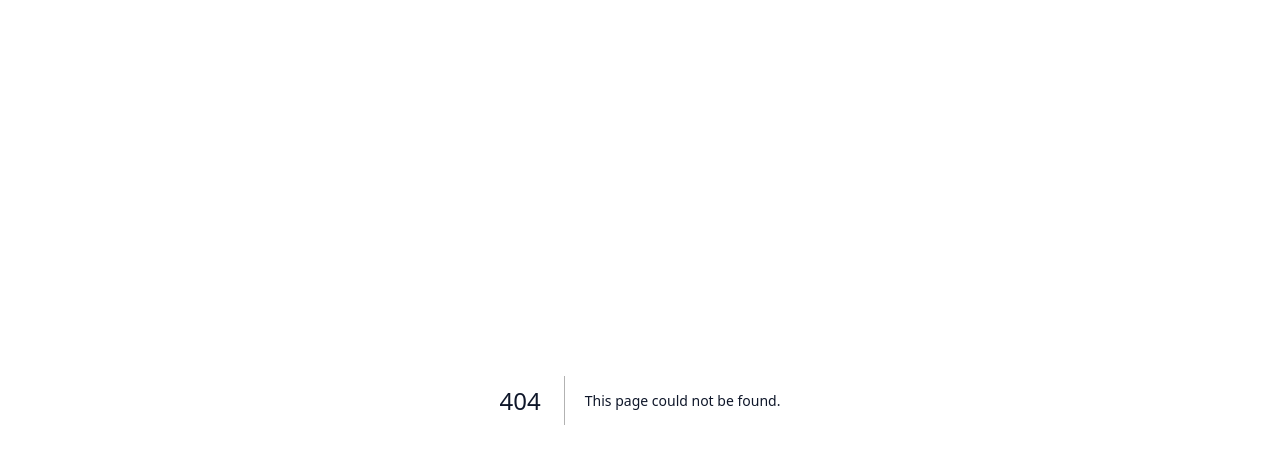
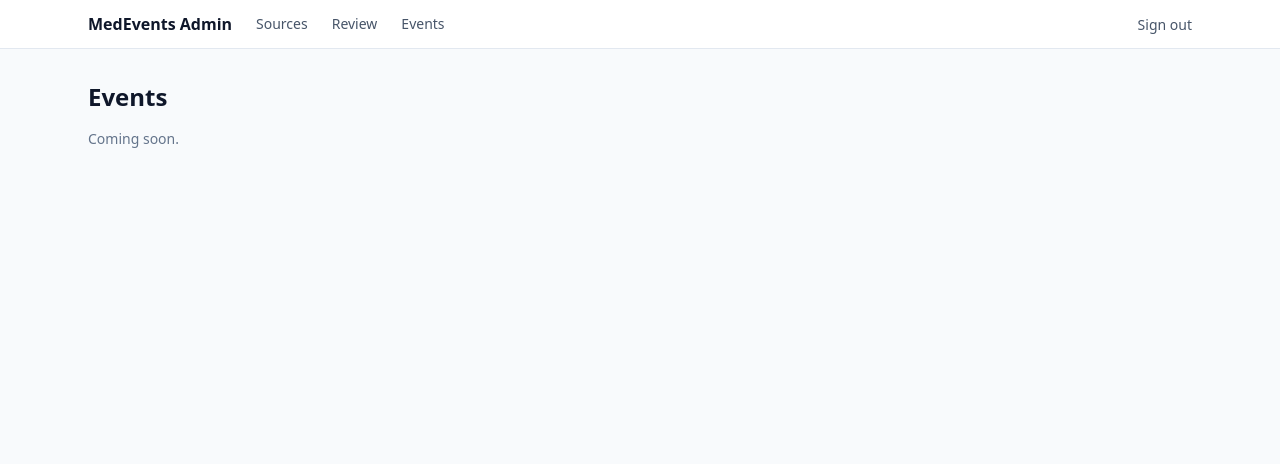
Before and after one commit to cheikhanasiaeste-boop/medevents, a Next.js app in the folder apps/web/: page /admin/events in a window 1280 px wide. Before the commit this address had no page. Shown: the top 464 px of the page. Built offline with nearby package versions, Linux system fonts and the light colour scheme.

Commit message:
feat(web): admin layout + dashboard with counts and recent audits

```diff
--- /dev/null
+++ b/apps/web/app/(admin)/admin/events/page.tsx
@@ -0,0 +1,8 @@
+export default function EventsPage() {
+  return (
+    <div>
+      <h1 className="text-2xl font-semibold">Events</h1>
+      <p className="mt-4 text-sm text-slate-500">Coming soon.</p>
+    </div>
+  );
+}
--- /dev/null
+++ b/apps/web/app/(admin)/admin/layout.tsx
@@ -0,0 +1,43 @@
+import Link from "next/link";
+import type { ReactNode } from "react";
+
+export default function AdminLayout({ children }: { children: ReactNode }) {
+  return (
+    <div className="min-h-screen bg-slate-50 text-slate-900">
+      <nav className="border-b border-slate-200 bg-white">
+        <div className="mx-auto flex max-w-6xl items-center gap-6 px-6 py-3">
+          <Link href="/admin" className="font-semibold">
+            MedEvents Admin
+          </Link>
+          <Link
+            href="/admin/sources"
+            className="text-sm text-slate-600 hover:text-slate-900"
+          >
+            Sources
+          </Link>
+          <Link
+            href="/admin/review"
+            className="text-sm text-slate-600 hover:text-slate-900"
+          >
+            Review
+          </Link>
+          <Link
+            href="/admin/events"
+            className="text-sm text-slate-600 hover:text-slate-900"
+          >
+            Events
+          </Link>
+          <form method="POST" action="/admin/logout" className="ml-auto">
+            <button
+              type="submit"
+              className="text-sm text-slate-600 hover:text-slate-900"
+            >
+              Sign out
+            </button>
+          </form>
+        </div>
+      </nav>
+      <main className="mx-auto max-w-6xl px-6 py-8">{children}</main>
+    </div>
+  );
+}
--- /dev/null
+++ b/apps/web/app/(admin)/admin/login/actions.ts
@@ -0,0 +1,35 @@
+"use server";
+
+import { redirect } from "next/navigation";
+import { cookies } from "next/headers";
+import { getIronSession } from "iron-session";
+import { sessionOptions, type SessionData } from "@/lib/auth/session";
+import { verifyPassword } from "@/lib/auth/password";
+
+export async function loginAction(formData: FormData) {
+  const password = String(formData.get("password") ?? "");
+  const next = String(formData.get("next") ?? "/admin");
+
+  const hash = process.env.ADMIN_PASSWORD_HASH;
+  if (!hash) {
+    redirect("/admin/login?error=server");
+  }
+
+  const ok = await verifyPassword(hash, password);
+  if (!ok) {
+    redirect("/admin/login?error=invalid");
+  }
+
+  const cookieStore = await cookies();
+  const session = await getIronSession<SessionData>(
+    cookieStore,
+    sessionOptions,
+  );
+  const now = Date.now();
+  session.actor = "owner";
+  session.issuedAt = now;
+  session.expiresAt = now + 24 * 60 * 60 * 1000;
+  await session.save();
+
+  redirect(next);
+}
--- a/apps/web/app/(admin)/admin/login/page.tsx
+++ b/apps/web/app/(admin)/admin/login/page.tsx
@@ -1,3 +1,5 @@
+import { loginAction } from "./actions";
+
 export default async function LoginPage({
   searchParams,
 }: {
@@ -17,7 +19,7 @@ export default async function LoginPage({
         </p>
       )}
 
-      <form method="POST" action="/admin/login" className="mt-6 space-y-3">
+      <form action={loginAction} className="mt-6 space-y-3">
         <input type="hidden" name="next" value={params.next ?? "/admin"} />
         <label className="block text-sm font-medium text-slate-700">
           Password
--- a/apps/web/app/(admin)/admin/login/route.ts
+++ /dev/null
@@ -1,36 +0,0 @@
-import { NextResponse, type NextRequest } from "next/server";
-import { getIronSession } from "iron-session";
-import { sessionOptions, type SessionData } from "@/lib/auth/session";
-import { verifyPassword } from "@/lib/auth/password";
-
-export async function POST(req: NextRequest) {
-  const form = await req.formData();
-  const password = String(form.get("password") ?? "");
-  const next = String(form.get("next") ?? "/admin");
-
-  const hash = process.env.ADMIN_PASSWORD_HASH;
-  if (!hash) {
-    return NextResponse.redirect(
-      new URL("/admin/login?error=server", req.url),
-      303,
-    );
-  }
-
-  const ok = await verifyPassword(hash, password);
-  if (!ok) {
-    return NextResponse.redirect(
-      new URL("/admin/login?error=invalid", req.url),
-      303,
-    );
-  }
-
-  const res = NextResponse.redirect(new URL(next, req.url), 303);
-  // iron-session v8: pass (Request, Response, options) for route handlers
-  const session = await getIronSession<SessionData>(req, res, sessionOptions);
-  const now = Date.now();
-  session.actor = "owner";
-  session.issuedAt = now;
-  session.expiresAt = now + 24 * 60 * 60 * 1000;
-  await session.save();
-  return res;
-}
--- /dev/null
+++ b/apps/web/app/(admin)/admin/page.tsx
@@ -0,0 +1,66 @@
+import { sql } from "@/lib/db/client";
+
+async function getDashboardCounts() {
+  const [sources, events, openReviews, recentAudits] = await Promise.all([
+    sql<{ count: string }[]>`SELECT count(*) FROM sources`,
+    sql<
+      { count: string }[]
+    >`SELECT count(*) FROM events WHERE is_published = true`,
+    sql<
+      { count: string }[]
+    >`SELECT count(*) FROM review_items WHERE status = 'open'`,
+    sql<{ actor: string; action: string; occurred_at: Date }[]>`
+      SELECT actor, action, occurred_at FROM audit_log ORDER BY occurred_at DESC LIMIT 10
+    `,
+  ]);
+  return {
+    sourcesCount: Number(sources[0].count),
+    publishedEventsCount: Number(events[0].count),
+    openReviewsCount: Number(openReviews[0].count),
+    recentAudits,
+  };
+}
+
+export default async function DashboardPage() {
+  const data = await getDashboardCounts();
+  return (
+    <div>
+      <h1 className="text-2xl font-semibold">Dashboard</h1>
+      <div className="mt-6 grid grid-cols-3 gap-4">
+        <Stat label="Sources" value={data.sourcesCount} />
+        <Stat label="Published events" value={data.publishedEventsCount} />
+        <Stat label="Open reviews" value={data.openReviewsCount} />
+      </div>
+
+      <h2 className="mt-10 text-lg font-semibold">Recent activity</h2>
+      <ul className="mt-3 divide-y divide-slate-200 rounded border border-slate-200 bg-white">
+        {data.recentAudits.length === 0 && (
+          <li className="px-4 py-3 text-sm text-slate-500">No activity yet.</li>
+        )}
+        {data.recentAudits.map((row, i) => (
+          <li
+            key={i}
+            className="flex items-center justify-between px-4 py-3 text-sm"
+          >
+            <span>
+              <span className="font-mono text-slate-600">{row.actor}</span>{" "}
+              <span className="text-slate-900">{row.action}</span>
+            </span>
+            <span className="text-slate-500">
+              {new Date(row.occurred_at).toLocaleString()}
+            </span>
+          </li>
+        ))}
+      </ul>
+    </div>
+  );
+}
+
+function Stat({ label, value }: { label: string; value: number }) {
+  return (
+    <div className="rounded border border-slate-200 bg-white px-4 py-3">
+      <div className="text-sm text-slate-600">{label}</div>
+      <div className="mt-1 text-2xl font-semibold">{value}</div>
+    </div>
+  );
+}
--- /dev/null
+++ b/apps/web/app/(admin)/admin/review/page.tsx
@@ -0,0 +1,8 @@
+export default function ReviewPage() {
+  return (
+    <div>
+      <h1 className="text-2xl font-semibold">Review</h1>
+      <p className="mt-4 text-sm text-slate-500">Coming soon.</p>
+    </div>
+  );
+}
```
